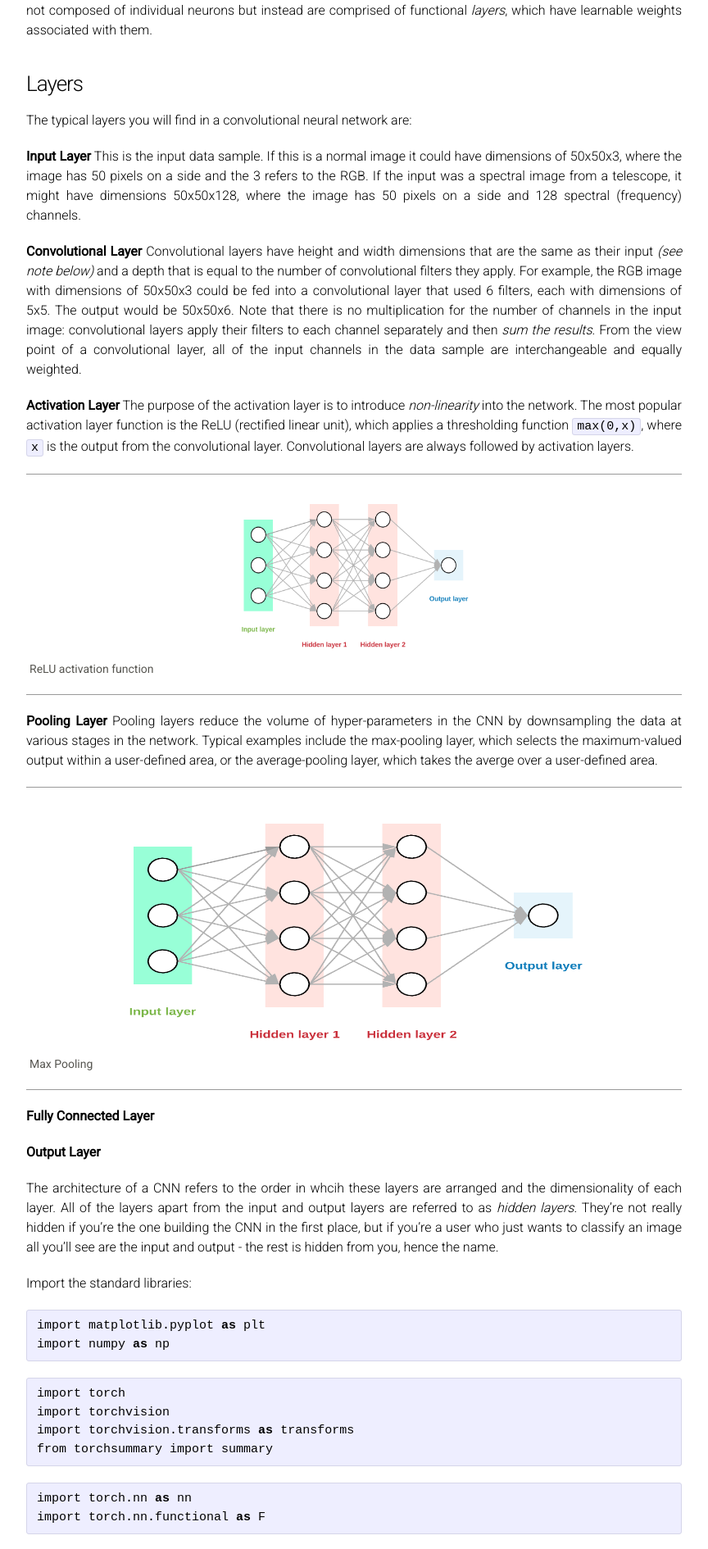
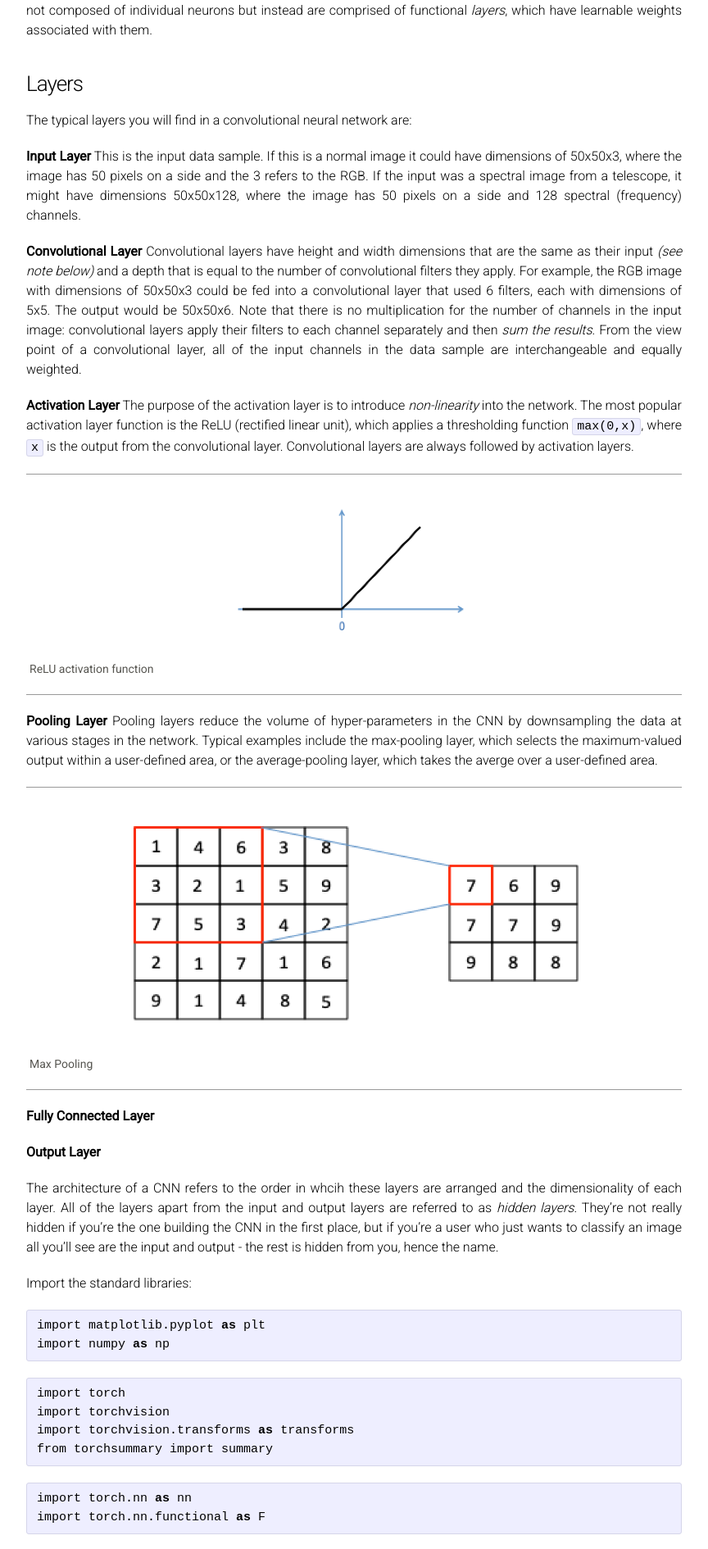
Before and after one commit to as595/csc-2019, a Jekyll site: the page built from frdeepcnn.md, in a window 1280 px wide. Shown: the part 642-2532 px from the top of the page at 82% size, without its empty margins (208-1072 px from the left). Built offline with Jekyll 4.4.1, drawn with Linux system fonts in a browser that asks for light colours.

Commit message:
Update frdeepcnn.md

```diff
--- a/frdeepcnn.md
+++ b/frdeepcnn.md
@@ -24,14 +24,14 @@ The typical layers you will find in a convolutional neural network are:
 **Activation Layer** The purpose of the activation layer is to introduce *non-linearity* into the network. The most popular activation layer function is the ReLU (rectified linear unit), which applies a thresholding function <code>max(0,x)</code>, where <code>x</code> is the output from the convolutional layer. Convolutional layers are always followed by activation layers.
 
 <div class="fig figcenter fighighlight">
-  <img width="300" height="200" src="/images/neuralnet.png">
+  <img width="300" height="200" src="/images/relu.png">
   <div class="figcaption">ReLU activation function</div>
 </div>
 
 **Pooling Layer** Pooling layers reduce the volume of hyper-parameters in the CNN by downsampling the data at various stages in the network. Typical examples include the max-pooling layer, which selects the maximum-valued output within a user-defined area, or the average-pooling layer, which takes the averge over a user-defined area.
 
 <div class="fig figcenter fighighlight">
-  <img width="600" height="300" src="/images/neuralnet.png">
+  <img width="600" height="300" src="/images/maxpool.png">
   <div class="figcaption">Max Pooling</div>
 </div>
 
```
